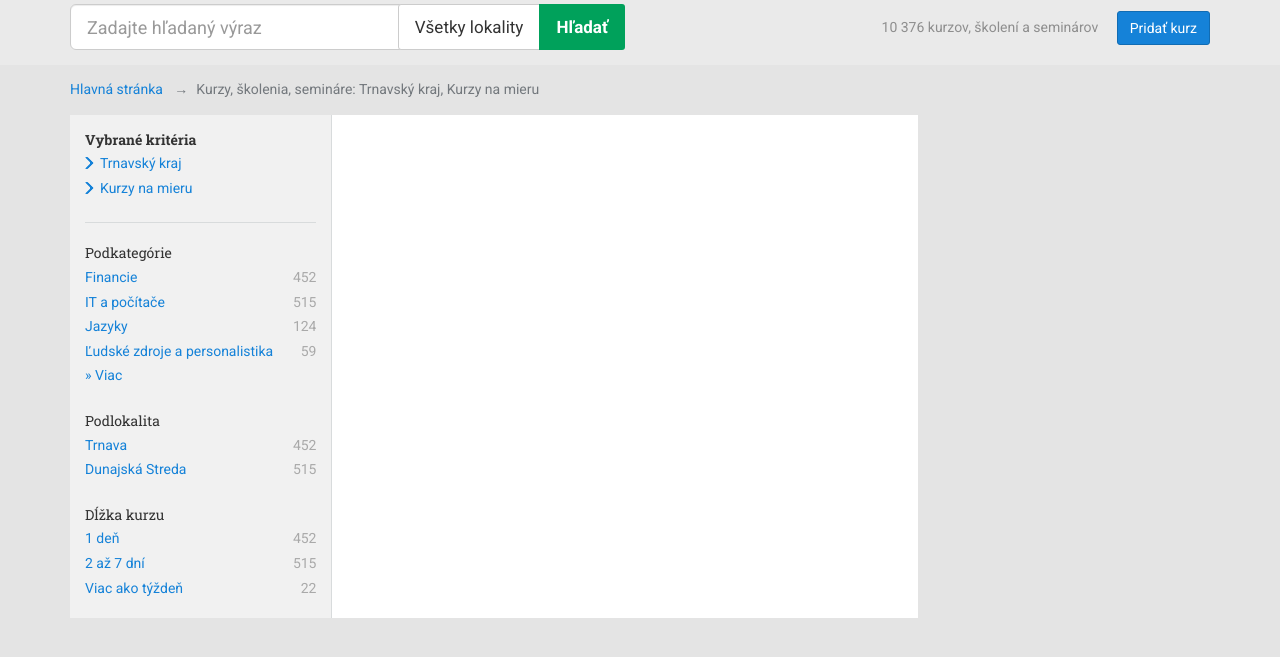
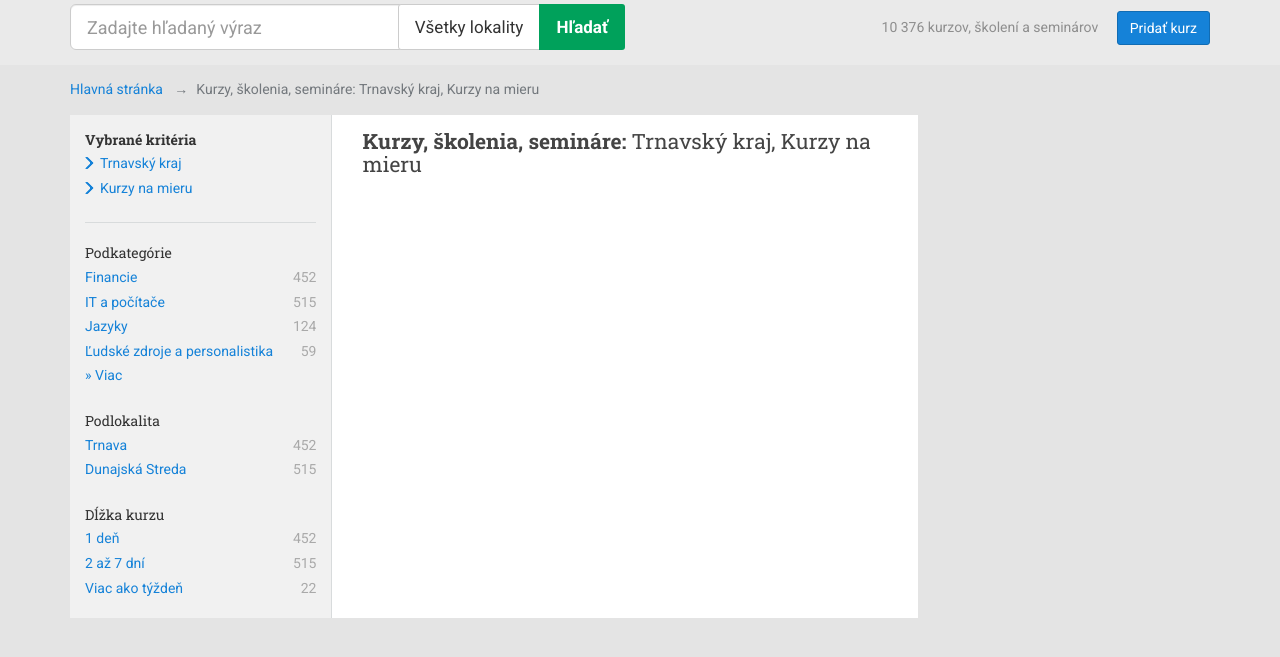
Before and after one commit to w3b-designer/kurzy, a plain HTML site: page zoznam.html in a window 1280 px wide. Shown: the part 69-726 px from the top of the page. Drawn offline with nearby package versions, Linux system fonts and the light colour scheme.

Commit message:
edit zoznam

```diff
--- a/css/development.less
+++ b/css/development.less
@@ -46,6 +46,16 @@ h4, h5, h6 {
 
 h1 {
 	font-size: @font-size-h1;
+
+	.list & {
+		color: @text-color;
+		font-size: @font-size-h4;
+		margin-top: @space-base;
+
+		span {
+			font-weight: normal;
+		}
+	}
 }
 
 h2 {
--- a/zoznam.html
+++ b/zoznam.html
@@ -186,11 +186,10 @@
                                             </a>
                                         </li>
                                     </ul>
-
                                 </div><!-- end of .sidebar-left -->
                             </div><!-- end of .col-sm-4 -->
                             <div class="col-sm-8">
-
+                                <h1>Kurzy, školenia, semináre: <span>Trnavský kraj, Kurzy na mieru</span></h1>
                             </div><!-- end of .col-sm-8 -->
                         </div><!-- end of .row -->
                     </div><!-- end of .panel-content -->
```
Also changed, not shown: css/development.css.
